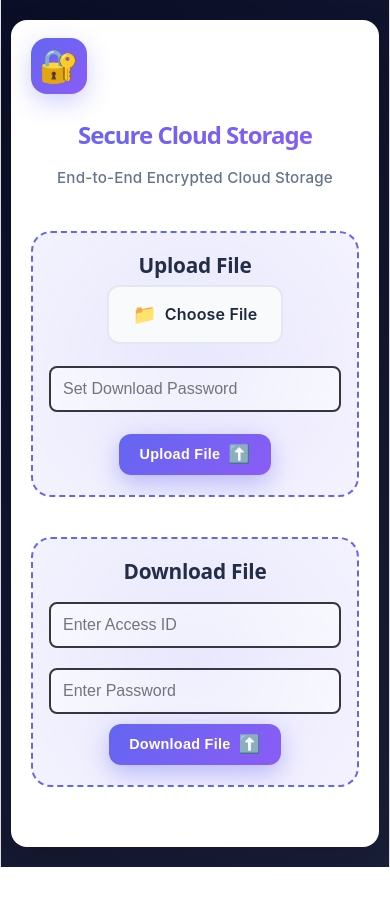
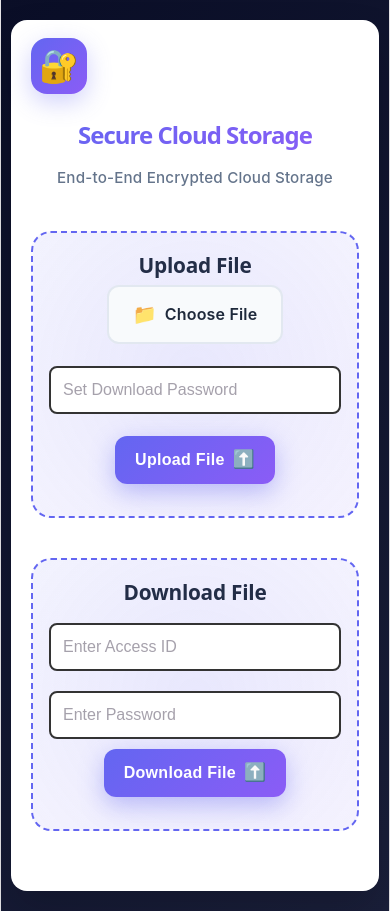
Before and after one commit to Anmol-Kapil/CipherVault, a React app in the folder frontend/: page / in a window 390 px wide. Before the commit the page ends 867 px from the top, so only its background shows below. Built offline with nearby package versions, Linux system fonts and the light colour scheme; no server answers; the HTML template or start-up script is replaced by a standard one.

Commit message:
fix mobile input fields

```diff
--- a/frontend/src/index.css
+++ b/frontend/src/index.css
@@ -52,6 +52,7 @@
 
 body {
   margin: 0;
+  padding: 0;
 }
 
 #root {
@@ -82,6 +83,7 @@ h1 {
     margin: 20px 0;
   }
 }
+
 h2 {
   font-size: 24px;
   line-height: 118%;
@@ -91,6 +93,7 @@ h2 {
     font-size: 20px;
   }
 }
+
 p {
   margin: 0;
 }
@@ -109,3 +112,310 @@ code {
   padding: 4px 8px;
   background: var(--code-bg);
 }
+
+/* ============================================
+   FIXED INPUT STYLES FOR MOBILE
+   ============================================ */
+
+input,
+button,
+textarea,
+select {
+  /* CRITICAL: Remove zoom on focus for better mobile experience */
+  font-size: 16px !important;
+  touch-action: manipulation;
+
+  /* CRITICAL: Ensure inputs are tap-able on mobile */
+  min-height: 44px;
+  min-width: 44px;
+  padding: 12px 16px;
+
+  /* CRITICAL: Remove iOS default styling */
+  -webkit-appearance: none;
+  -moz-appearance: none;
+  appearance: none;
+
+  /* CRITICAL: Fix border-radius */
+  border-radius: 8px;
+
+  /* CRITICAL: Remove outline on focus (we'll add custom one) */
+  outline: none;
+  border: 2px solid var(--border);
+
+  /* CRITICAL: Enable immediate cursor */
+  cursor: pointer;
+  transition: all 0.2s ease;
+
+  /* CRITICAL: Ensure proper z-index */
+  position: relative;
+  z-index: 1;
+
+  /* CRITICAL: Fix Safari input issues */
+  -webkit-user-select: text;
+  user-select: text;
+}
+
+/* Password/Text Input Specific Fixes */
+input[type="password"],
+input[type="text"],
+input[type="email"],
+input[type="number"],
+input[type="tel"],
+textarea {
+  /* CRITICAL: Immediate focus response */
+  pointer-events: auto !important;
+
+  /* CRITICAL: Visible cursor immediately */
+  caret-color: var(--accent);
+
+  /* CRITICAL: Better mobile font size (prevents zoom) */
+  font-size: 16px !important;
+
+  /* CRITICAL: Proper padding for touch */
+  padding: 14px 16px;
+
+  /* CRITICAL: Remove iOS autofill styles */
+  -webkit-autofill,
+  -webkit-autofill:hover,
+  -webkit-autofill:focus,
+  -webkit-autofill:active {
+    -webkit-box-shadow: 0 0 0 30px white inset !important;
+    -webkit-text-fill-color: var(--text) !important;
+  }
+
+  /* CRITICAL: Fix placeholder visibility */
+  color: var(--text);
+  background-color: var(--bg);
+
+  /* CRITICAL: Disable text zoom on iOS */
+  -webkit-text-size-adjust: 100%;
+  -ms-text-size-adjust: 100%;
+  text-size-adjust: 100%;
+
+  /* CRITICAL: Smooth text input */
+  font-smoothing: antialiased;
+  -webkit-font-smoothing: antialiased;
+  -moz-osx-font-smoothing: grayscale;
+
+  /* CRITICAL: Prevent mobile keyboard delay */
+  -webkit-tap-highlight-color: rgba(0, 0, 0, 0.1);
+}
+
+/* Input Focus States */
+input:focus,
+textarea:focus,
+select:focus {
+  border-color: var(--accent);
+  background-color: var(--accent-bg);
+  box-shadow: 0 0 0 3px var(--accent-bg);
+
+  /* Immediate visual feedback */
+  outline: none;
+}
+
+/* Input Placeholder Styling */
+input::placeholder,
+textarea::placeholder {
+  color: var(--text);
+  opacity: 0.6;
+}
+
+/* Remove spinner from number inputs */
+input[type="number"]::-webkit-outer-spin-button,
+input[type="number"]::-webkit-inner-spin-button {
+  -webkit-appearance: none;
+  margin: 0;
+}
+
+input[type="number"] {
+  -moz-appearance: textfield;
+}
+
+/* Remove search input X button */
+input[type="search"]::-webkit-search-cancel-button {
+  -webkit-appearance: none;
+  appearance: none;
+}
+
+/* Button Styles */
+button {
+  background: var(--accent);
+  color: white;
+  border: none;
+  font-weight: 600;
+  cursor: pointer;
+
+  /* CRITICAL: Remove iOS button styling */
+  -webkit-appearance: none;
+  appearance: none;
+
+  /* CRITICAL: Proper touch target size */
+  min-height: 44px;
+  min-width: 44px;
+  padding: 12px 24px;
+
+  /* CRITICAL: Prevent text selection */
+  user-select: none;
+  -webkit-user-select: none;
+
+  /* CRITICAL: Smooth interaction */
+  transition: all 0.2s ease;
+}
+
+button:hover {
+  opacity: 0.9;
+  transform: translateY(-2px);
+  box-shadow: var(--shadow);
+}
+
+button:active {
+  transform: translateY(0);
+  opacity: 0.85;
+}
+
+button:disabled {
+  opacity: 0.5;
+  cursor: not-allowed;
+}
+
+/* Mobile-specific fixes */
+@media (max-width: 768px) {
+  input,
+  button,
+  textarea,
+  select {
+    /* Larger touch targets on mobile */
+    min-height: 48px;
+    padding: 14px 18px;
+
+    /* Better mobile spacing */
+    margin-bottom: 12px;
+
+    /* Prevent autofill zoom */
+    font-size: 16px !important;
+  }
+
+  input[type="password"],
+  input[type="text"],
+  input[type="email"],
+  input[type="number"],
+  input[type="tel"],
+  textarea {
+    /* Extra padding for mobile comfort */
+    padding: 16px 18px;
+  }
+
+  /* Fix iOS Safari input issues */
+  input,
+  textarea,
+  select {
+    -webkit-appearance: none;
+    -webkit-border-radius: 8px;
+    border-radius: 8px;
+  }
+
+  /* Prevent viewport zoom on input focus */
+  input:focus,
+  textarea:focus,
+  select:focus {
+    /* Don't zoom on focus */
+    transform: scale(1);
+  }
+
+  /* Better keyboard handling on mobile */
+  input:focus,
+  textarea:focus {
+    /* Prevent iOS keyboard pushing page up */
+    position: relative;
+    z-index: 100;
+  }
+}
+
+/* Extra mobile optimization for older iOS versions */
+@supports (-webkit-touch-callout: none) {
+  input,
+  button,
+  textarea,
+  select {
+    /* Safari/iOS specific fixes */
+    -webkit-user-select: text;
+    font-size: 16px !important;
+    letter-spacing: 0.5px;
+  }
+
+  /* Fix iOS keyboard delay */
+  input {
+    -webkit-appearance: none;
+    appearance: none;
+  }
+}
+
+/* Dark mode input fixes */
+@media (prefers-color-scheme: dark) {
+  input[type="password"],
+  input[type="text"],
+  input[type="email"],
+  input[type="number"],
+  input[type="tel"],
+  textarea,
+  select {
+    background-color: var(--code-bg);
+    color: var(--text);
+  }
+
+  input:focus,
+  textarea:focus,
+  select:focus {
+    background-color: var(--accent-bg);
+    border-color: var(--accent);
+  }
+
+  /* Fix iOS autofill in dark mode */
+  input[type="password"]:-webkit-autofill,
+  input[type="text"]:-webkit-autofill,
+  input[type="email"]:-webkit-autofill {
+    -webkit-box-shadow: 0 0 0 1000px var(--code-bg) inset !important;
+    -webkit-text-fill-color: var(--text) !important;
+    caret-color: var(--accent) !important;
+  }
+}
+
+/* Prevent zoom on double-tap */
+button,
+input[type="button"],
+input[type="submit"],
+input[type="reset"] {
+  touch-action: manipulation;
+}
+
+/* Remove default input styling */
+input[type="text"],
+input[type="password"],
+input[type="email"],
+input[type="number"],
+input[type="tel"],
+textarea {
+  /* Remove all browser defaults */
+  -webkit-appearance: none !important;
+  -moz-appearance: none !important;
+  appearance: none !important;
+
+  /* Custom border */
+  border: 2px solid var(--border);
+
+  /* Smooth transitions */
+  transition: border-color 0.2s, background-color 0.2s, box-shadow 0.2s;
+}
+
+/* Ensure cursor is visible on mobile */
+input::selection,
+textarea::selection {
+  background-color: var(--accent);
+  color: white;
+}
+
+input::-moz-selection,
+textarea::-moz-selection {
+  background-color: var(--accent);
+  color: white;
+}
```
